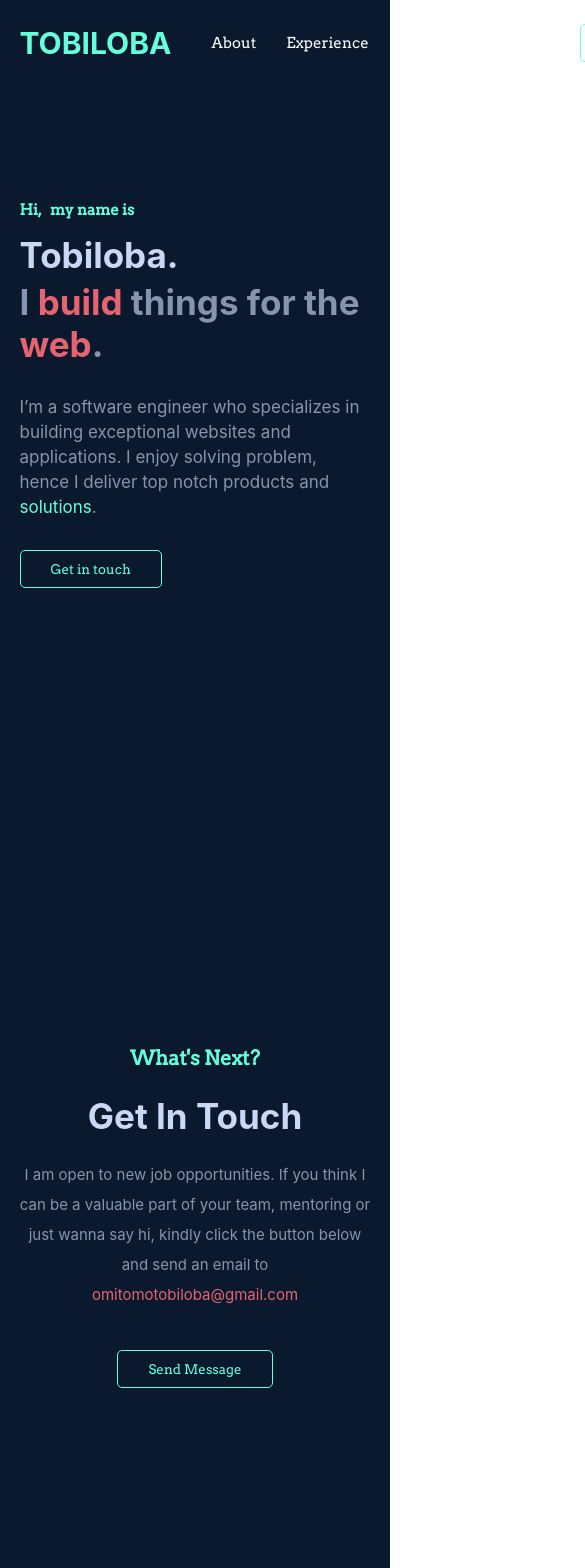
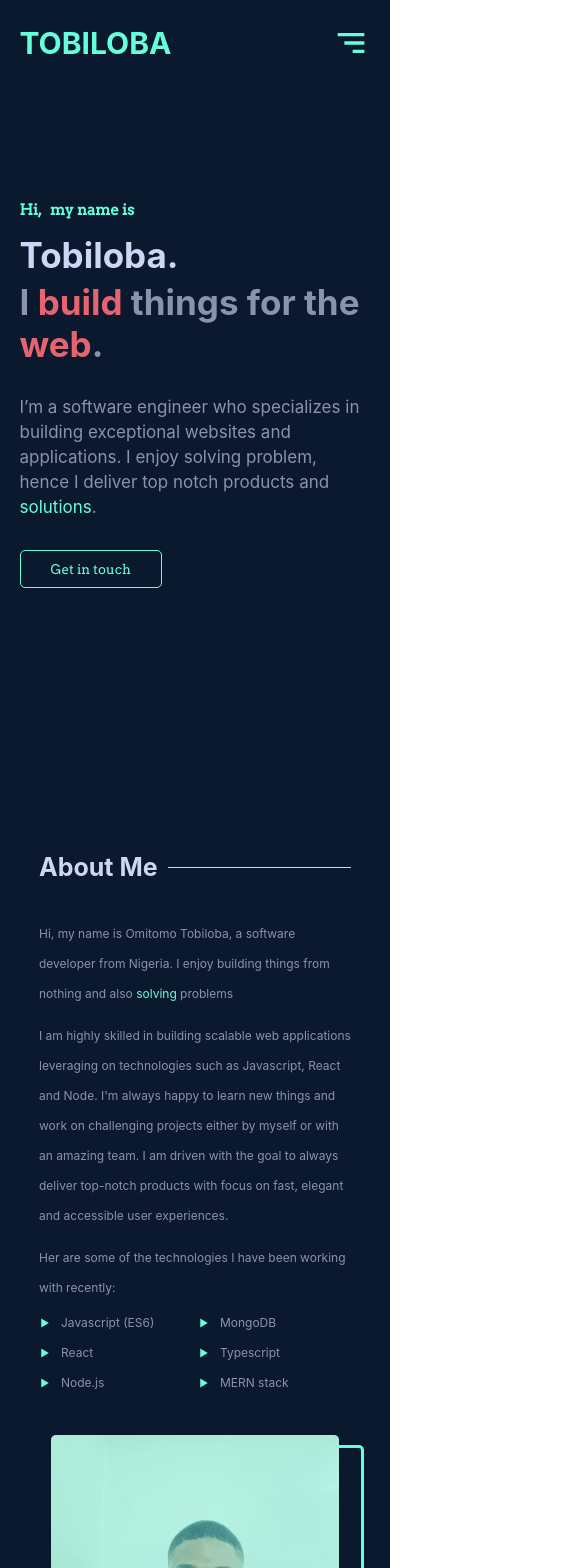
Before and after one commit to Tobiloba528/Poftfolio, a React (Create React App) app: page / in a window 390 px wide. Shown: the top 1568 px of the page, 585 px wide, since content can reach past the window. Built offline with nearby package versions, Linux system fonts and the light colour scheme.

Commit message:
nav mobile

```diff
--- a/src/App.js
+++ b/src/App.js
@@ -30,7 +30,7 @@ function App() {
         </Side>}
         <Content>
           <Banner />
-          {/* <About /> */}
+          <About />
           <Footer />
         </Content>
       </Container>
--- a/src/components/About.js
+++ b/src/components/About.js
@@ -79,23 +79,31 @@ const StyledAbout = styled.div`
   width: 80%;
   min-height: 70vh;
   margin: 0 auto;
+
 `;
 
 const Header = styled.div`
   display: flex;
   align-items: center;
+  width: 50%;
 
   h3 {
-    margin-right: 25px;
+    margin-right: 10px;
     font-size: 25px;
     color: ${({ theme }) => theme.colors.first};
   }
+
+  @media (max-width: 850px){
+    width: 100%;
+  }
+
 `;
 
 const Line = styled.div`
   background: ${({ theme }) => theme.colors.first};
   width: 200px;
   height: 1px;
+  flex: 1;
 `;
 
 const Inner = styled.div`
@@ -106,9 +114,15 @@ const Inner = styled.div`
   & > div {
     flex: 1;
   }
+
+  @media (max-width: 850px){
+    display: block;
+    width: 100%;
+  }
 `;
 
 const Content = styled.div`
+
   p {
     line-height: 30px;
     font-size: 16px;
@@ -117,11 +131,22 @@ const Content = styled.div`
   span {
     color: ${({ theme }) => theme.colors.top};
   }
+
+  @media (max-width: 850px){
+    margin-bottom: 30px;
+
+    font-size: 12px;
+  p {
+    font-size: 12px;
+  }
+    /* width: 100%; */
+  }
 `;
 
 const ImageContainer = styled.div`
   display: flex;
   justify-content: center;
+
 `;
 
 const ImageLayer = styled.div`
--- a/src/components/NavBar.js
+++ b/src/components/NavBar.js
@@ -1,11 +1,15 @@
 import styled from "styled-components";
-import {Button} from '../styles'
+import { BiMenuAltRight } from "react-icons/bi";
+import  useWindowSize from "../hooks/useWindowSize";
+import { Button } from "../styles";
 
 const NavBar = () => {
+  const { width } = useWindowSize();
   return (
     <Nav>
       <Inner>
         <h1>TOBILOBA</h1>
+        {width > 730 ? (
           <List>
             <li>
               <Link>About</Link>
@@ -23,6 +27,9 @@ const NavBar = () => {
               <Button>Resume</Button>
             </li>
           </List>
+        ) : (
+          <BiMenuAltRight size={40} color={'#65ffda'}/>
+        )}
       </Inner>
     </Nav>
   );
@@ -33,15 +40,15 @@ const Nav = styled.nav`
   position: sticky;
   top: 0;
   z-index: 10;
-  background: ${({ theme }) => theme.colors.background};;
+  background: ${({ theme }) => theme.colors.background};
   color: white;
 
-  h1{
+  h1 {
     font-size: 30px;
-      color: ${({ theme }) => theme.colors.top}
+    color: ${({ theme }) => theme.colors.top};
   }
 
-  span{
+  span {
     color: red;
   }
 `;
@@ -62,12 +69,12 @@ const List = styled.ul`
 `;
 
 const Link = styled.p`
-@import url('https://fonts.googleapis.com/css2?family=Arvo&display=swap');
+  @import url("https://fonts.googleapis.com/css2?family=Arvo&display=swap");
   padding-right: 30px;
   font-size: 15px;
   text-decoration: none;
   color: white;
-  font-family: 'Arvo', serif;
-`
+  font-family: "Arvo", serif;
+`;
 
 export default NavBar;
```
Lines whose indentation alone changed are shown as unchanged.
